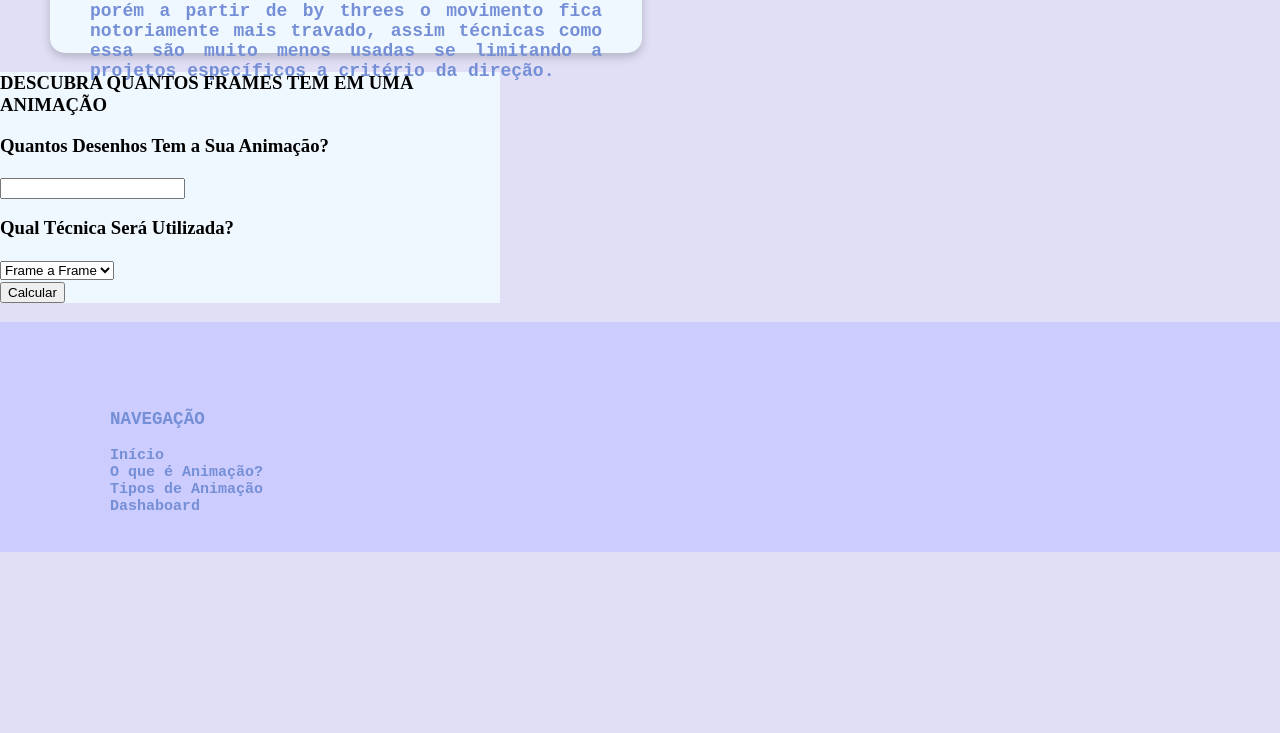
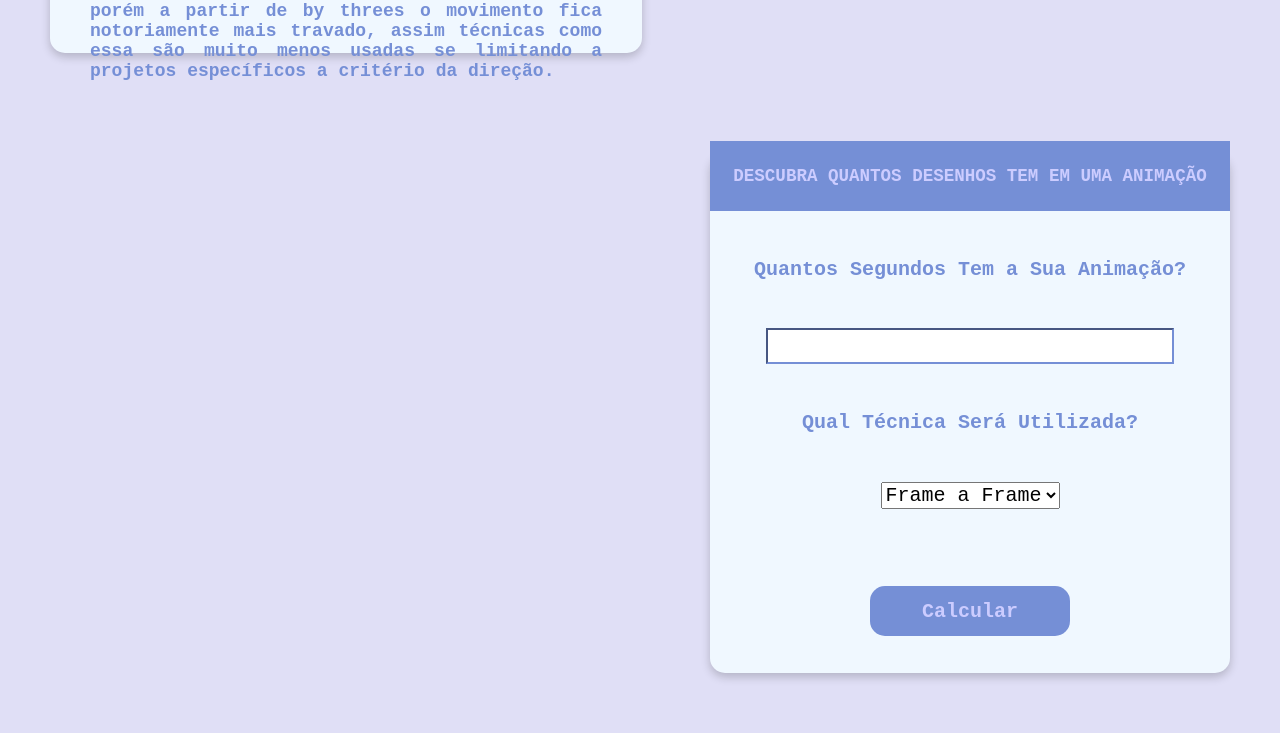
Before and after one commit to beatriziw/Projeto-Individual, a plain HTML site: page paginalinicial/paginalinicial.html in a window 1280 px wide. Shown: the part 1187-1920 px from the top of the page. Before the commit the page ends 1739 px from the top, so only its background shows below. Drawn offline with Linux system fonts and the light colour scheme.

Commit message:
fazendo css da calculadora

```diff
--- a/paginalinicial/paginalinicial.html
+++ b/paginalinicial/paginalinicial.html
@@ -49,11 +49,13 @@
  <image src="imagens/colagem.png">
  </div>
  </div>
+
  <div class="calculadora">
-    <div class="titulo_calc"></div>
-    <h3>DESCUBRA QUANTOS FRAMES TEM EM UMA ANIMAÇÃO<h3>
-
-    <p>Quantos Desenhos Tem a Sua Animação?</p>
+ <div class="conteudo2">
+    <div class="titulo_calc">
+    <h3>DESCUBRA QUANTOS DESENHOS TEM EM UMA ANIMAÇÃO<h3>
+    </div>
+    <p>Quantos Segundos Tem a Sua Animação?</p>
     <input type="text" id="input_segundos">
     <p>Qual Técnica Será Utilizada?</p>
     <select id="select_tecnica">
@@ -63,6 +65,7 @@
     </select>
     <br>
     <button onclick="calcular()">Calcular</button>
+     </div>
      </div>
  <div class="footer">
    <ul class="menu">
--- a/paginalinicial/style.css
+++ b/paginalinicial/style.css
@@ -63,7 +63,7 @@ width:45%;
 }
 
 .imagens img{
-    max-width: 100%;
+ max-width: 100%;
 }
 .footer{
 height:90px;
@@ -74,8 +74,61 @@ color: #758fd6;
 font-family: monospace;
 }
 .calculadora{
- background-color: aliceblue;
- width:500px;
+ display:flex;
+ justify-content: flex-end;
+ margin-right: 50px;
+ margin-top: 100px;
+}
+input{
+width:400px;
+height:30px;
+border-color: #758fd6;
+}
+button{
+width: 200px;
+height: 50px;
+background-color: #758fd6;
+color: #CCCCFF;
+font-size: 20px;
+border: none;
+border-radius: 15px;
+font-family: monospace;
+font-weight: bold;
+}
+select{
+font-family: monospace;
+font-size: 20px;
+}
+.titulo_calc{
+display: flex;
+justify-content: center;
+align-items: center;
+margin-top: -50px;
+color: #CCCCFF;
+width:520px;
+height: 70px;
+font-size: 15px;
+font-weight: bold;
+background-color: #758fd6;
+}
+.conteudo2{
+display: flex;
+background-color: aliceblue;
+color: #758fd6;
+font-size: 20px;
+font-family: monospace;
+width:500px;
+height: 500px;
+padding:10px;
+flex-direction: column;
+justify-content: space-evenly;
+align-items: center;
+border-radius: 15px;
+box-shadow: 0 4px 10px rgba(0,0,0,0.2);
+}
+
+.footer{
+    margin-top: 100px;
 }
 .footer a{
 font-family: monospace;
```
Also changed, not shown: paginalinicial/imagens/walk10001.png (added), paginalinicial/imagens/walk20001.png (added), paginalinicial/imagens/walk30001.png (added), paginalinicial/imagens/walk40001.png (added), paginalinicial/imagens/walk50001.png (added).
